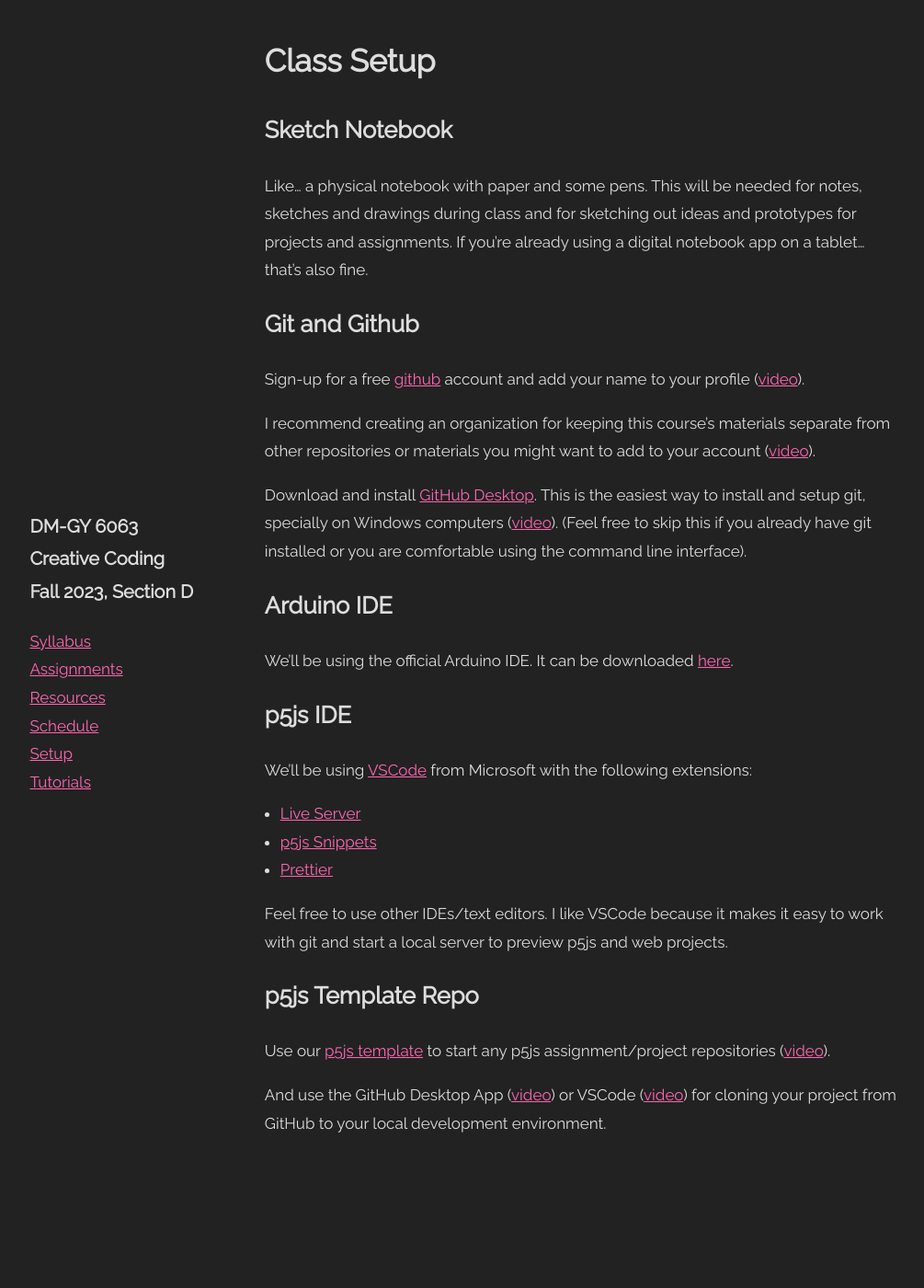
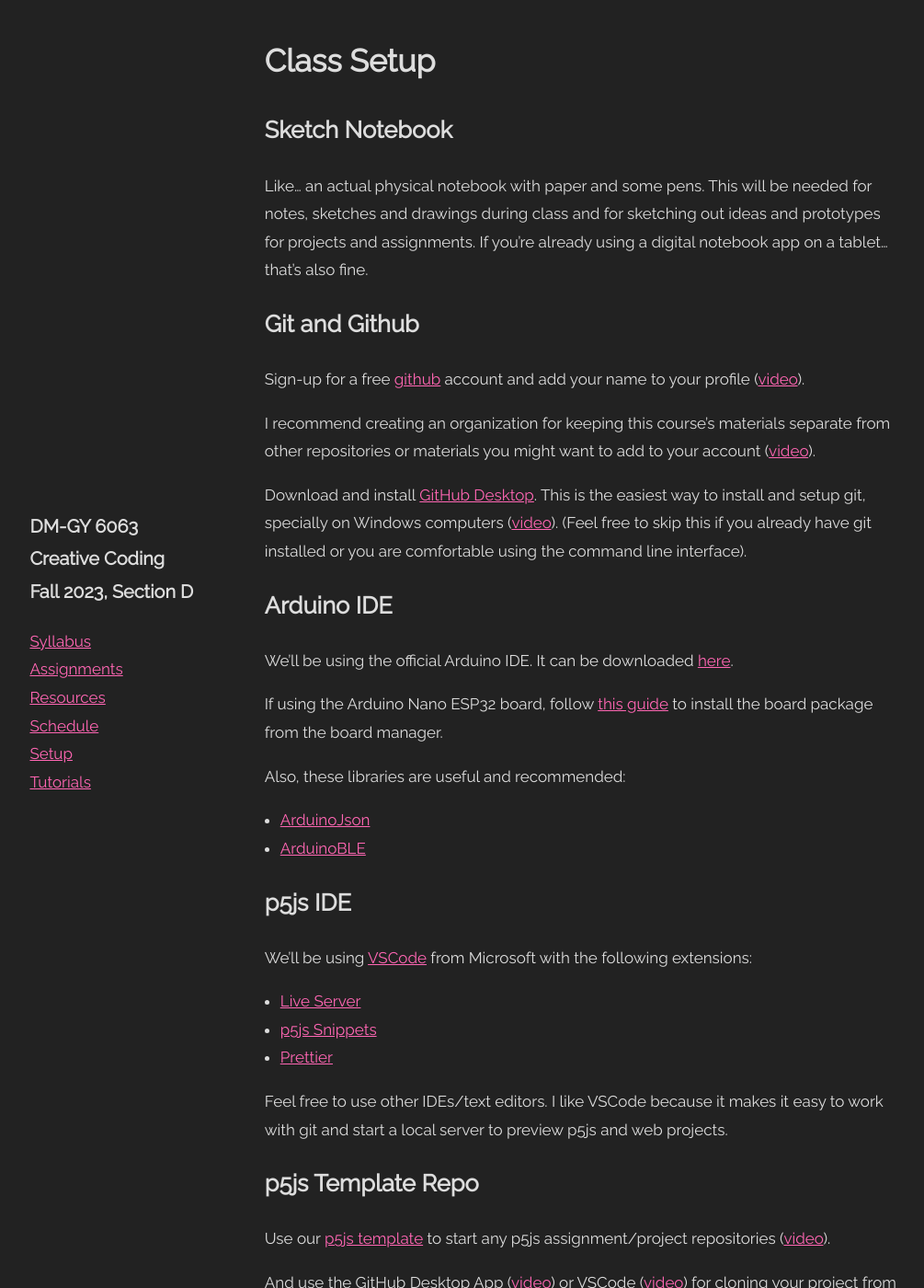
Before and after one commit to DM-GY-6063-2023F-D/DM-GY-6063-2023F-D, a Jekyll site: the page built from _pages/setup.md, in a window 1280 px wide and 1400 px high. Shown: the whole window at 92% size, without its empty margins (165-1170 px from the left). Built offline with Jekyll 4.4.1, drawn with Linux system fonts in a browser that asks for light colours.

Commit message:
adds arduino info to setup

```diff
--- a/_pages/setup.md
+++ b/_pages/setup.md
@@ -4,7 +4,7 @@
 
 ## Sketch Notebook
 
-Like... a physical notebook with paper and some pens. This will be needed for notes, sketches and drawings during class and for sketching out ideas and prototypes for projects and assignments. If you're already using a digital notebook app on a tablet... that's also fine.
+Like... an actual physical notebook with paper and some pens. This will be needed for notes, sketches and drawings during class and for sketching out ideas and prototypes for projects and assignments. If you're already using a digital notebook app on a tablet... that's also fine.
 
 ## Git and Github
 
@@ -17,6 +17,13 @@
 ## Arduino IDE
 
 We'll be using the official Arduino IDE. It can be downloaded [here](https://www.arduino.cc/en/software).
+
+If using the Arduino Nano ESP32 board, follow [this guide](https://docs.arduino.cc/tutorials/nano-esp32/getting-started-nano-esp32) to install the board package from the board manager.
+
+Also, these libraries are useful and recommended:
+
+- [ArduinoJson](https://arduinojson.org/)
+- [ArduinoBLE](https://www.arduino.cc/reference/en/libraries/arduinoble/)
 
 ## p5js IDE
 
```
